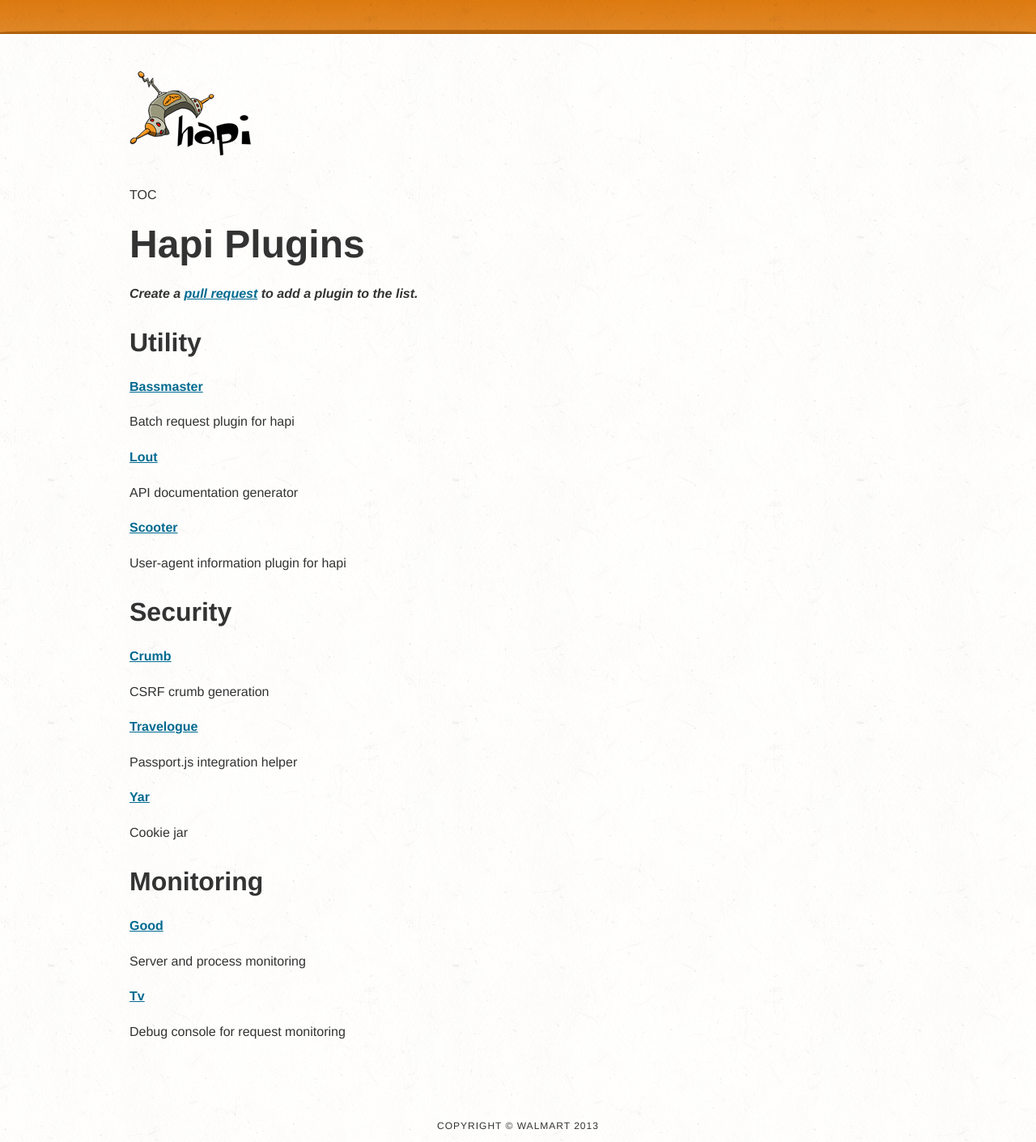
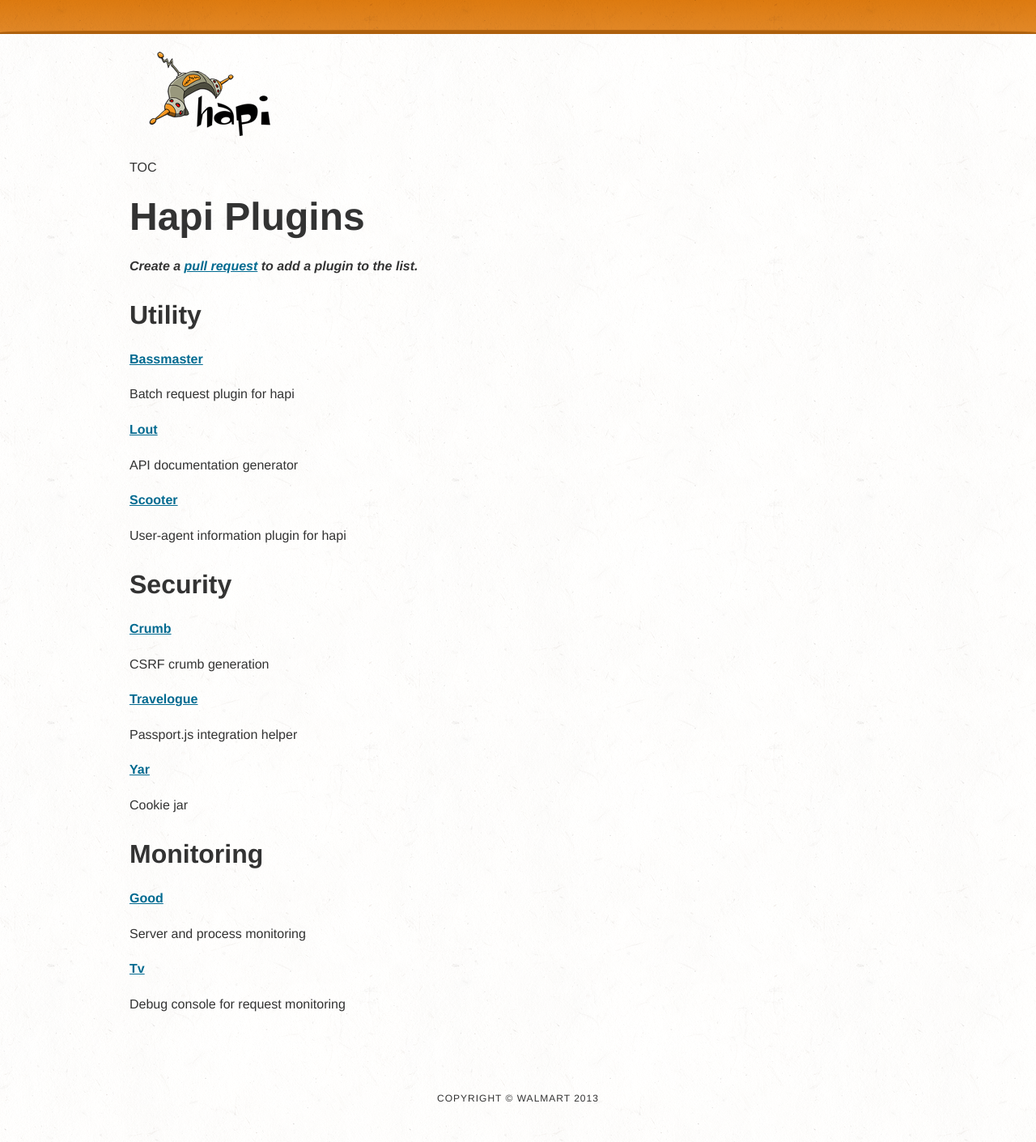
Before and after one commit to z0mt3c/spumko.github.com, a Jekyll site: the page built from _posts/2013-03-20-plugins.md, in a window 1280 px wide. Shown: the whole page at 81% size. Built offline with Jekyll 4.4.1, drawn with Linux system fonts in a browser that asks for light colours; Markdown is read by kramdown in place of the engine named in the settings; after the commit the page ends 1377 px from its top, so only the background shows below that.

Commit message:
Remove extra class on logo-small

```diff
--- a/_layouts/api.html
+++ b/_layouts/api.html
@@ -20,7 +20,7 @@
 
 <header class="header" role="banner">
     <div class="l-constrained">
-        <h1 class="logo logo-small">
+        <h1 class="logo-small">
             <a title="Return to Home" href="/">
                 <img width="150" height="104" src="/img/logo-small.png" alt="hapi">
             </a>
--- a/_layouts/example.html
+++ b/_layouts/example.html
@@ -20,7 +20,7 @@
 
 <header class="header" role="banner">
     <div class="l-constrained">
-        <h1 class="logo logo-small">
+        <h1 class="logo-small">
             <a title="Return to Home" href="/">
                 <img width="150" height="104" src="/img/logo-small.png" alt="hapi">
             </a>
--- a/_layouts/page.html
+++ b/_layouts/page.html
@@ -19,7 +19,7 @@
 
 <header class="header" role="banner">
     <div class="l-constrained">
-        <h1 class="logo logo-small">
+        <h1 class="logo-small">
             <a title="Return to Home" href="/">
                 <img width="150" height="104" src="/img/logo-small.png" alt="hapi">
             </a>
--- a/_layouts/resource.html
+++ b/_layouts/resource.html
@@ -20,7 +20,7 @@
 
 <header class="header" role="banner">
     <div class="l-constrained">
-        <h1 class="logo logo-small">
+        <h1 class="logo-small">
             <a title="Return to Home" href="/">
                 <img width="150" height="104" src="/img/logo-small.png" alt="hapi">
             </a>
```
